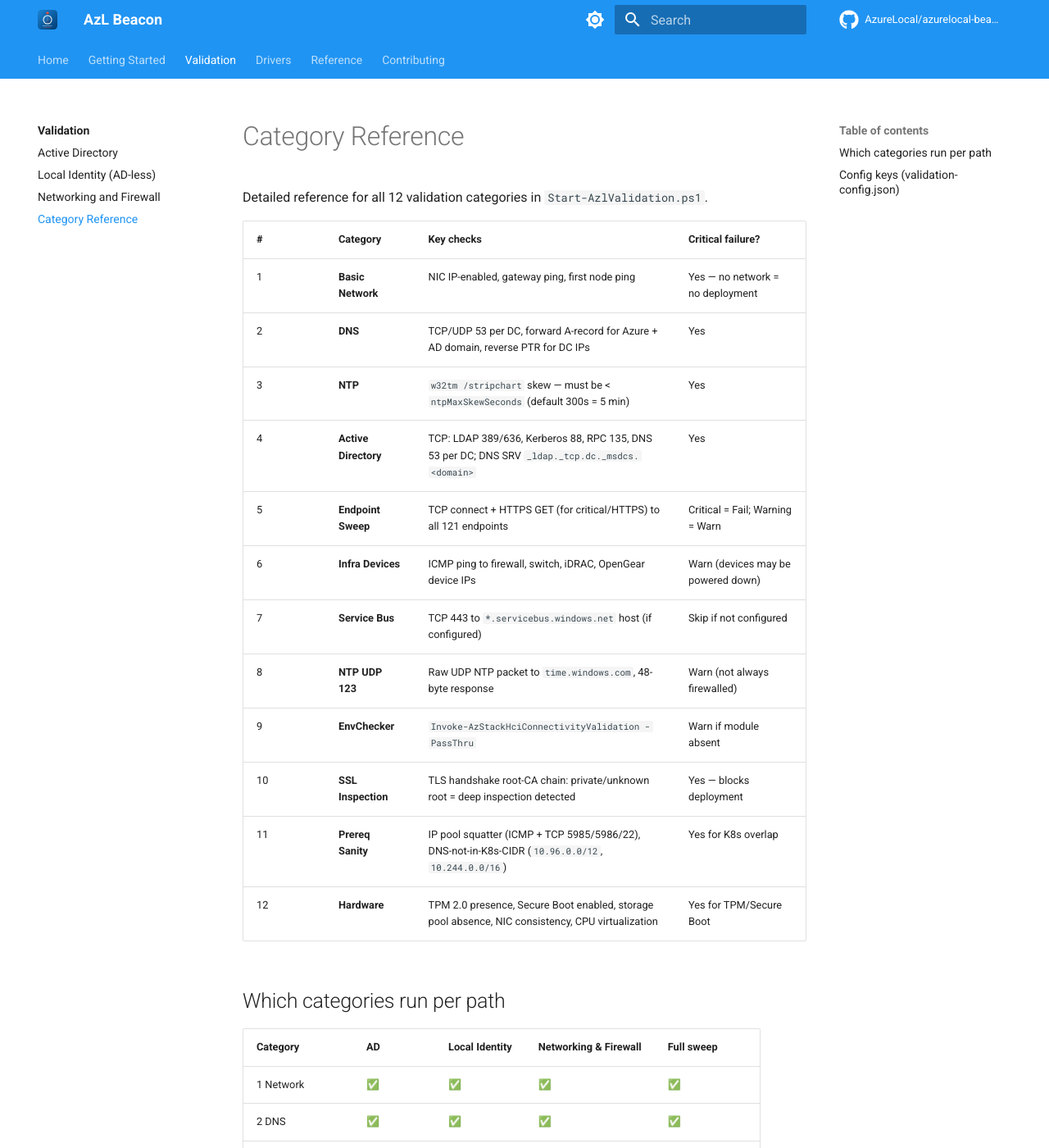
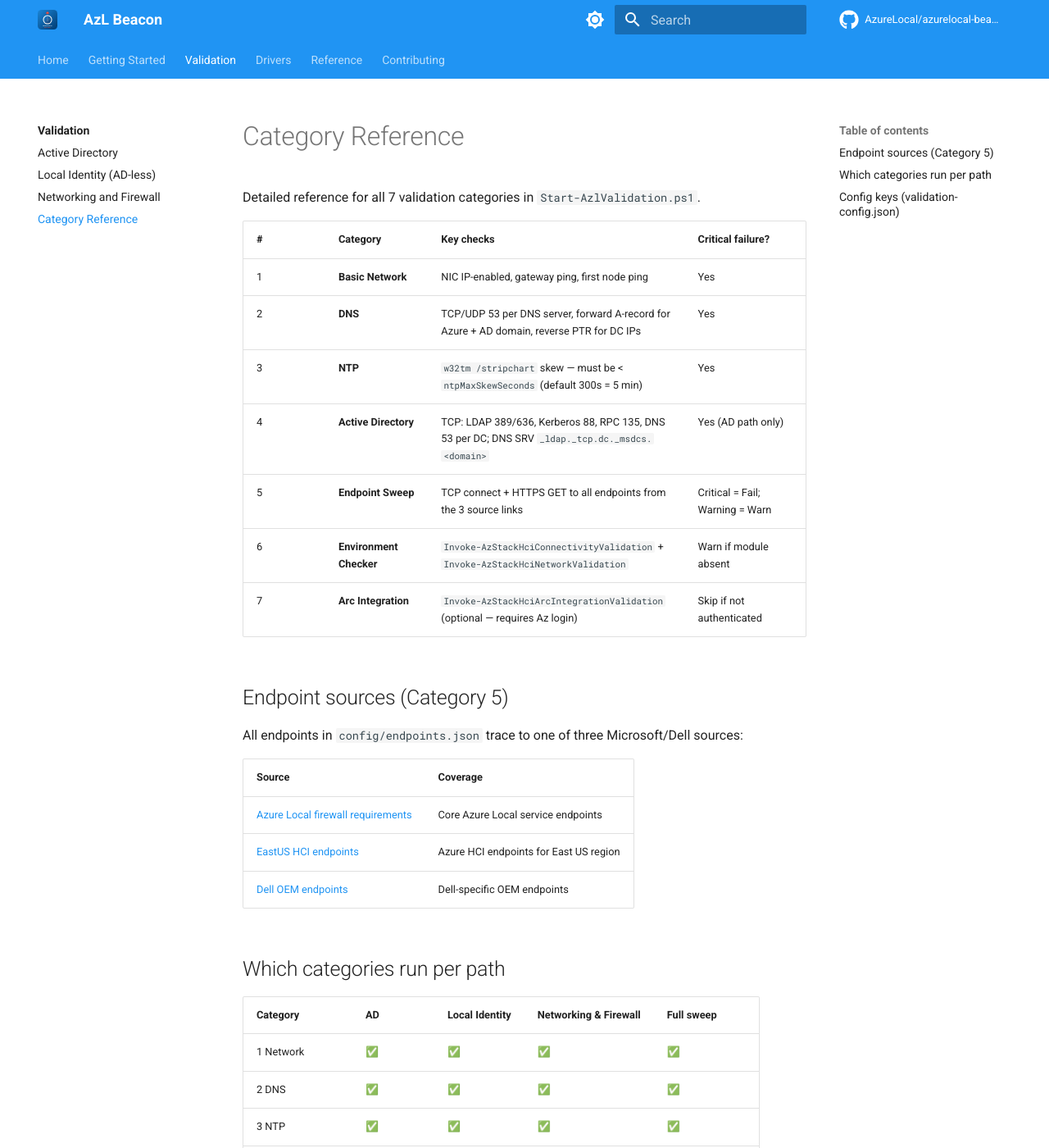
Before and after one commit to AzureLocal/azurelocal-beacon, an MkDocs documentation site: the page built from docs/validation/category-reference.md, in a window 1280 px wide and 1400 px high. Shown: the whole window at 82% size. Built offline with MkDocs 1.6.1 and Material for MkDocs 9.7.7, drawn with Linux system fonts in a browser that asks for light colours; comment, search, counter and statistics services are not loaded; some of the changed text lies outside the part shown.

Commit message:
fix(validation): remove 6 invented categories, renumber to 7 grounded ones
Cut entirely (no source backing): Cat-6 infra-device ping, Cat-7 Service Bus
probe, Cat-8 raw NTP-UDP, Cat-10 SSL deep-inspection, Cat-11 IP-pool squatter
scan, Cat-12 hardware self-checks.

Surviving categories renumbered 1-7:
  1 Network, 2 DNS, 3 NTP, 4 AD ports, 5 Endpoint sweep (3 source links),
  6 EnvChecker (Connectivity + Network), 7 Arc (optional)

Also: remove dead config keys, rewrite docs to match grounded set.

Co-Authored-By: Claude Opus 4.8 <noreply@anthropic.com>
Claude-Session: https://claude.ai/code/session_013AZySkzowyq4Ne2hrSRRAL

```diff
--- a/docs/validation/category-reference.md
+++ b/docs/validation/category-reference.md
@@ -1,21 +1,26 @@
 # Category Reference
 
-Detailed reference for all 12 validation categories in `Start-AzlValidation.ps1`.
+Detailed reference for all 7 validation categories in `Start-AzlValidation.ps1`.
 
 | # | Category | Key checks | Critical failure? |
 |---|---|---|---|
-| 1 | **Basic Network** | NIC IP-enabled, gateway ping, first node ping | Yes — no network = no deployment |
-| 2 | **DNS** | TCP/UDP 53 per DC, forward A-record for Azure + AD domain, reverse PTR for DC IPs | Yes |
+| 1 | **Basic Network** | NIC IP-enabled, gateway ping, first node ping | Yes |
+| 2 | **DNS** | TCP/UDP 53 per DNS server, forward A-record for Azure + AD domain, reverse PTR for DC IPs | Yes |
 | 3 | **NTP** | `w32tm /stripchart` skew — must be < `ntpMaxSkewSeconds` (default 300s = 5 min) | Yes |
-| 4 | **Active Directory** | TCP: LDAP 389/636, Kerberos 88, RPC 135, DNS 53 per DC; DNS SRV `_ldap._tcp.dc._msdcs.<domain>` | Yes |
-| 5 | **Endpoint Sweep** | TCP connect + HTTPS GET (for critical/HTTPS) to all 121 endpoints | Critical = Fail; Warning = Warn |
-| 6 | **Infra Devices** | ICMP ping to firewall, switch, iDRAC, OpenGear device IPs | Warn (devices may be powered down) |
-| 7 | **Service Bus** | TCP 443 to `*.servicebus.windows.net` host (if configured) | Skip if not configured |
-| 8 | **NTP UDP 123** | Raw UDP NTP packet to `time.windows.com`, 48-byte response | Warn (not always firewalled) |
-| 9 | **EnvChecker** | `Invoke-AzStackHciConnectivityValidation -PassThru` | Warn if module absent |
-| 10 | **SSL Inspection** | TLS handshake root-CA chain: private/unknown root = deep inspection detected | Yes — blocks deployment |
-| 11 | **Prereq Sanity** | IP pool squatter (ICMP + TCP 5985/5986/22), DNS-not-in-K8s-CIDR (`10.96.0.0/12`, `10.244.0.0/16`) | Yes for K8s overlap |
-| 12 | **Hardware** | TPM 2.0 presence, Secure Boot enabled, storage pool absence, NIC consistency, CPU virtualization | Yes for TPM/Secure Boot |
+| 4 | **Active Directory** | TCP: LDAP 389/636, Kerberos 88, RPC 135, DNS 53 per DC; DNS SRV `_ldap._tcp.dc._msdcs.<domain>` | Yes (AD path only) |
+| 5 | **Endpoint Sweep** | TCP connect + HTTPS GET to all endpoints from the 3 source links | Critical = Fail; Warning = Warn |
+| 6 | **Environment Checker** | `Invoke-AzStackHciConnectivityValidation` + `Invoke-AzStackHciNetworkValidation` | Warn if module absent |
+| 7 | **Arc Integration** | `Invoke-AzStackHciArcIntegrationValidation` (optional — requires Az login) | Skip if not authenticated |
+
+## Endpoint sources (Category 5)
+
+All endpoints in `config/endpoints.json` trace to one of three Microsoft/Dell sources:
+
+| Source | Coverage |
+|---|---|
+| [Azure Local firewall requirements](https://github.com/MicrosoftDocs/azure-stack-docs/blob/main/azure-local/concepts/firewall-requirements.md) | Core Azure Local service endpoints |
+| [EastUS HCI endpoints](https://github.com/Azure/AzureStack-Tools/blob/master/HCI/EastUSendpoints/eastus-hci-endpoints.md) | Azure HCI endpoints for East US region |
+| [Dell OEM endpoints](https://github.com/Azure/AzureStack-Tools/blob/master/HCI/OEMEndpoints/Dell/DellAzureLocalEndpoints.md) | Dell-specific OEM endpoints |
 
 ## Which categories run per path
 
@@ -26,29 +31,22 @@ Detailed reference for all 12 validation categories in `Start-AzlValidation.ps1`
 | 3 NTP | ✅ | ✅ | ✅ | ✅ |
 | 4 AD ports | ✅ | ❌ | ❌ | AD sub-path only |
 | 5 Endpoint sweep | ✅ | ✅ | ✅ | ✅ |
-| 6 Infra devices | ❌ | ❌ | ✅ | ✅ |
-| 7 Service Bus | ❌ | ❌ | ✅ | ✅ |
-| 8 NTP UDP | ❌ | ❌ | ✅ | ✅ |
-| 9 EnvChecker | ✅ | ✅ | ✅ | ✅ |
-| 10 SSL inspection | ❌ | ✅ | ✅ | ✅ |
-| 11 Prereq sanity | ❌ | ✅ | ✅ | ✅ |
-| 12 Hardware | ❌ | ❌ | ✅ | ✅ |
+| 6 EnvChecker | ✅ | ✅ | ✅ | ✅ |
+| 7 Arc | ⚠️ optional | ⚠️ optional | ⚠️ optional | ⚠️ optional |
 
 ## Config keys (validation-config.json)
 
 | Key | Used by | Example |
 |---|---|---|
 | `managementGateway` | Cat-1 | `"10.10.0.1"` |
+| `nodeIps` | Cat-1 | `["10.10.1.10"]` |
 | `dnsServers` | Cat-2 | `["10.10.0.10"]` |
 | `adDomainFqdn` | Cat-2, Cat-4 | `"corp.improbability.cloud"` |
 | `dcIps` | Cat-2, Cat-4 | `["10.10.0.10", "10.10.0.11"]` |
 | `nodeFqdns` | Cat-2 | `["azl-node1.corp.improbability.cloud"]` |
-| `nodeIps` | Cat-1, Cat-11 | `["10.10.1.10"]` |
 | `ntpServers.primary` | Cat-3 | `"time.windows.com"` |
 | `ntpMaxSkewSeconds` | Cat-3 | `300` |
-| `pingTimeoutMs` | Cat-1, Cat-6 | `2000` |
-| `tcpConnectTimeoutMs` | Cat-2 – Cat-5 | `5000` |
-| `infraDeviceIps` | Cat-6 | `[{"label":"FW","ip":"10.10.0.254","description":"FortiGate"}]` |
-| `serviceBusProbeHost` | Cat-7 | `"mynamespace.servicebus.windows.net"` |
-| `ntpUdpProbeHost` | Cat-8 | `"time.windows.com"` |
-| `ipPoolStart` / `ipPoolEnd` | Cat-11 | `"10.10.1.100"` / `"10.10.1.120"` |
+| `pingTimeoutMs` | Cat-1 | `2000` |
+| `tcpConnectTimeoutMs` | Cat-2–5 | `5000` |
+| `keyVaultFqdn` | Cat-5 (endpoint sweep) | `"kv-vault.vault.azure.net"` |
+| `azureRegion` | Cat-6 (EnvChecker) | `"eastus"` |
```
Also changed, not shown: docs/index.md (+17 -18 lines), 2 other files.
